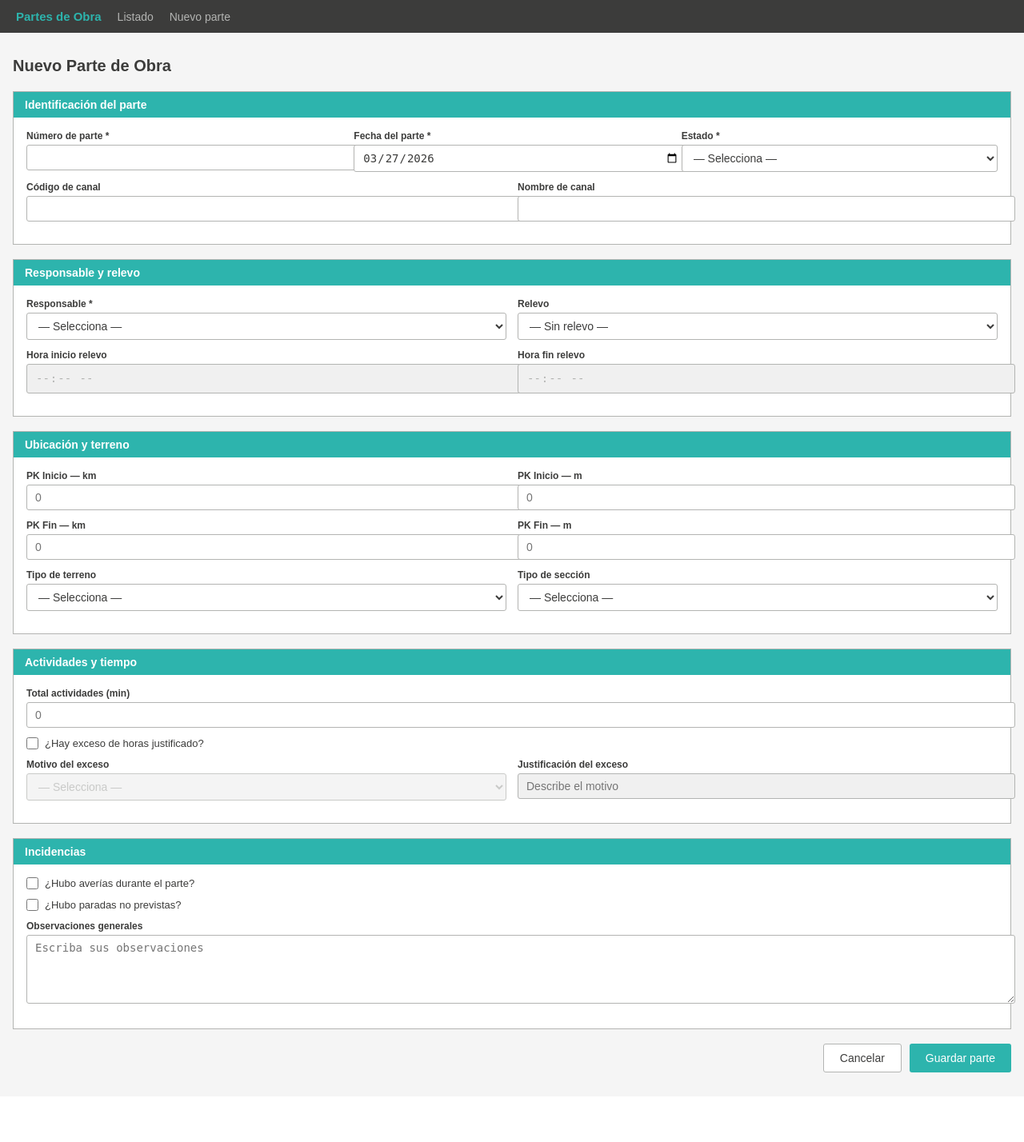
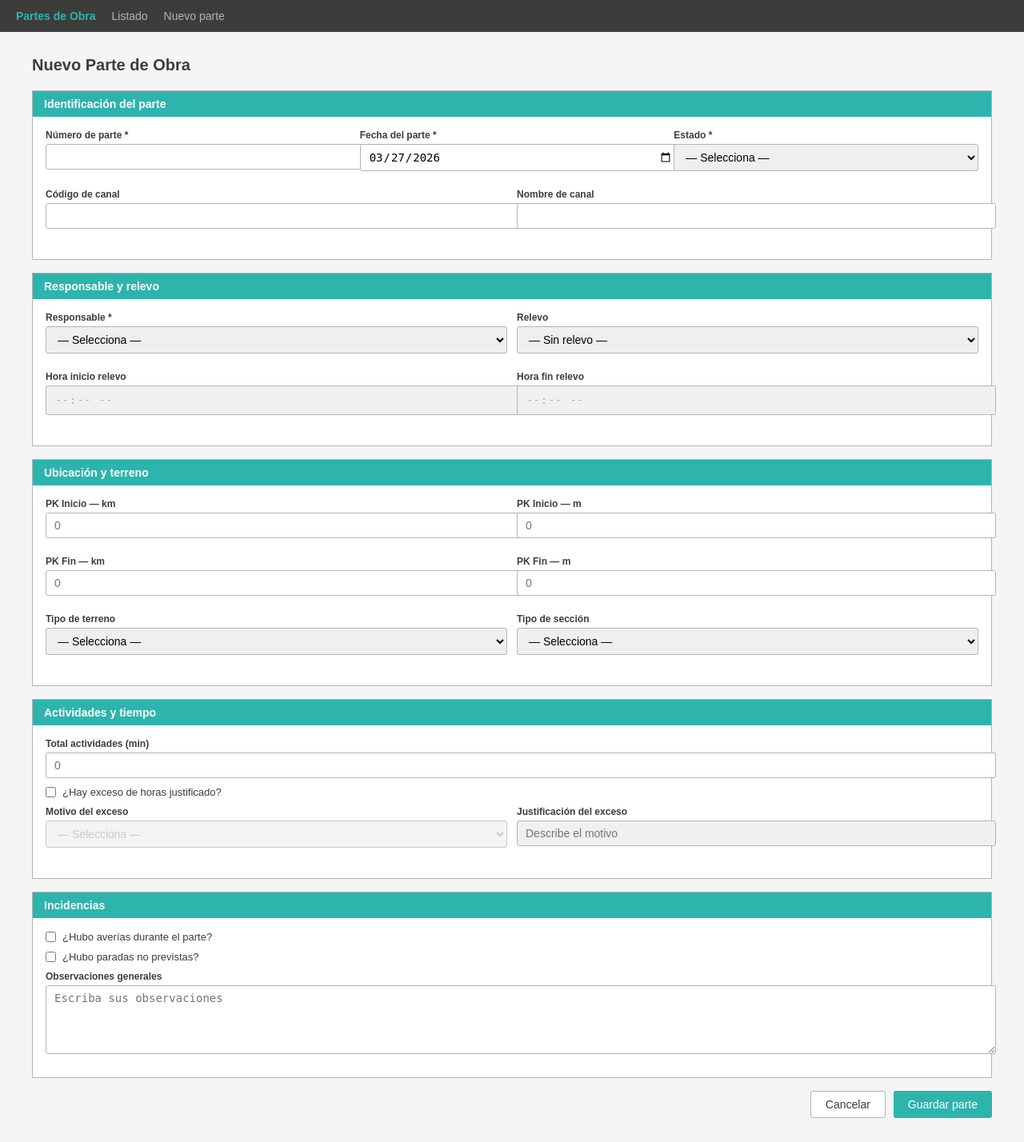
Before and after one commit to miguelrm81/Prueba-Teciman, a Flask app: page /partes/nuevo in a window 1280 px wide. Shown: the whole page at 80% size. Before the commit the page ends 1341 px from the top, so only its background shows below. Run offline with Flask 3, Linux system fonts and the light colour scheme; data that the repository does not hold is empty.

Commit message:
Add files via upload

```diff
--- a/src/static/styles.css
+++ b/src/static/styles.css
@@ -1,4 +1,3 @@
-
 body {
   font-family: Arial, sans-serif;
   font-size: 14px;
@@ -8,7 +7,6 @@ body {
   padding: 0;
 }
 
-/* NAVEGACIÓN */
 nav {
   background-color: #3C3C3B;
   padding: 12px 20px;
@@ -18,7 +16,6 @@ nav a {
   color: #B3B4B2;
   text-decoration: none;
   margin-right: 16px;
-  font-size: 14px;
 }
 
 nav a:hover {
@@ -28,111 +25,91 @@ nav a:hover {
 nav .logo {
   color: #2DB4AD;
   font-weight: bold;
-  font-size: 15px;
 }
 
-/* CONTENEDOR PRINCIPAL */
 .contenedor {
-  max-width: 1300px;
+  max-width: 1200px;
   margin: 30px auto;
   padding: 0 16px;
 }
 
-/* TÍTULO DE PÁGINA */
 h1 {
   font-size: 20px;
-  color: #3C3C3B;
   margin-bottom: 20px;
 }
 
 h2 {
   font-size: 14px;
+  background-color: #2DB4AD;
   color: white;
-  background-color: #2DB4AD;
   padding: 8px 14px;
   margin: 0;
 }
 
-/* SECCIÓN DEL FORMULARIO */
 .seccion {
   background-color: white;
   border: 1px solid #B3B4B2;
-  margin-bottom: 18px;
+  margin-bottom: 16px;
 }
 
 .seccion-cuerpo {
   padding: 16px;
 }
 
-/* CAMPOS */
+.dos-columnas {
+  display: grid;
+  grid-template-columns: 1fr 1fr;
+  gap: 12px;
+  margin-bottom: 12px;
+}
+
+.tres-columnas {
+  display: grid;
+  grid-template-columns: 1fr 1fr 1fr;
+  gap: 12px;
+  margin-bottom: 12px;
+}
+
 label {
   display: block;
   font-size: 12px;
   font-weight: bold;
   margin-bottom: 4px;
-  color: #3C3C3B;
 }
 
-input[type="text"],
-input[type="date"],
-input[type="time"],
-input[type="number"],
-select,
-textarea {
+input, select, textarea {
   width: 100%;
   padding: 7px 10px;
   border: 1px solid #B3B4B2;
   border-radius: 3px;
   font-size: 14px;
-  color: #3C3C3B;
-  background-color: white;
-  margin-bottom: 12px;
+  margin-bottom: 10px;
 }
 
-input:focus,
-select:focus,
-textarea:focus {
+input:focus, select:focus, textarea:focus {
   outline: none;
   border-color: #2DB4AD;
 }
 
-input:disabled,
-select:disabled,
-textarea:disabled {
+input:disabled, select:disabled {
   background-color: #f0f0f0;
   color: #B3B4B2;
-  cursor: not-allowed;
 }
 
 textarea {
+  height: 70px;
   resize: vertical;
-  height: 70px;
 }
 
-/* DOS COLUMNAS */
-.dos-columnas {
-  display: grid;
-  grid-template-columns: 1fr 1fr;
-  gap: 14px;
-}
-
-.tres-columnas {
-  display: grid;
-  grid-template-columns: 1fr 1fr 1fr;
-  gap: 14px;
-}
-
-/* CHECKBOX */
 .campo-check {
   display: flex;
   align-items: center;
   gap: 8px;
-  margin-bottom: 12px;
+  margin-bottom: 10px;
 }
 
-.campo-check input[type="checkbox"] {
-  width: 15px;
-  height: 15px;
+.campo-check input {
+  width: auto;
   margin: 0;
   accent-color: #2DB4AD;
 }
@@ -143,17 +120,61 @@ textarea {
   margin: 0;
 }
 
-/* BOTONES */
+.cabecera-pagina {
+  display: flex;
+  justify-content: space-between;
+  align-items: center;
+  margin-bottom: 16px;
+}
+
+table {
+  width: 100%;
+  border-collapse: collapse;
+  background-color: white;
+  font-size: 12px;
+}
+
+th {
+  background-color: #3C3C3B;
+  color: white;
+  text-align: left;
+  padding: 8px 10px;
+}
+
+td {
+  padding: 6px 10px;
+  border-bottom: 1px solid #e5e5e5;
+}
+
+tr:hover td {
+  background-color: #f9f9f9;
+}
+
+.sin-datos {
+  text-align: center;
+  padding: 40px;
+  color: #B3B4B2;
+  background-color: white;
+  border: 1px solid #B3B4B2;
+}
+
+.botones-form {
+  display: flex;
+  justify-content: flex-end;
+  gap: 10px;
+  margin-top: 6px;
+}
+
 .btn-verde {
   background-color: #2DB4AD;
   color: white;
   border: none;
-  padding: 9px 20px;
-  font-size: 14px;
+  padding: 8px 18px;
   border-radius: 3px;
   cursor: pointer;
   text-decoration: none;
   display: inline-block;
+  font-size: 14px;
 }
 
 .btn-verde:hover {
@@ -164,95 +185,30 @@ textarea {
   background-color: white;
   color: #3C3C3B;
   border: 1px solid #B3B4B2;
-  padding: 9px 20px;
-  font-size: 14px;
+  padding: 8px 18px;
   border-radius: 3px;
   cursor: pointer;
   text-decoration: none;
   display: inline-block;
+  font-size: 14px;
 }
 
-.btn-gris:hover {
-  background-color: #f0f0f0;
-}
-
-.botones-form {
-  display: flex;
-  justify-content: flex-end;
-  gap: 10px;
-  margin-top: 6px;
-}
-
-/* TABLA DEL LISTADO */
-table {
-  width: 100%;
-  border-collapse: collapse;
-  background-color: white;
-}
-
-th {
-  background-color: #3C3C3B;
-  color: white;
-  text-align: left;
-  padding: 10px 14px;
-  font-size: 13px;
-}
-
-td {
-  padding: 10px 14px;
-  border-bottom: 1px solid #e5e5e5;
-  font-size: 13px;
-}
-
-tr:hover td {
-  background-color: #f9f9f9;
-}
-
-/* BOTONES DENTRO DE LA TABLA */
 .btn-tabla-editar {
   color: #2DB4AD;
   border: 1px solid #2DB4AD;
   background: white;
-  padding: 4px 10px;
+  padding: 3px 8px;
   border-radius: 3px;
-  font-size: 12px;
+  font-size: 11px;
   text-decoration: none;
-  display: inline-block;
-}
-
-.btn-tabla-editar:hover {
-  background-color: #2DB4AD;
-  color: white;
 }
 
 .btn-tabla-borrar {
   color: #c0392b;
   border: 1px solid #c0392b;
   background: white;
-  padding: 4px 10px;
+  padding: 3px 8px;
   border-radius: 3px;
-  font-size: 12px;
+  font-size: 11px;
   cursor: pointer;
 }
-
-.btn-tabla-borrar:hover {
-  background-color: #c0392b;
-  color: white;
-}
-
-/* CABECERA CON TÍTULO Y BOTÓN */
-.cabecera-pagina {
-  display: flex;
-  justify-content: space-between;
-  align-items: center;
-  margin-bottom: 16px;
-}
-
-/* TEXTO VACÍO */
-.sin-datos {
-  text-align: center;
-  padding: 40px;
-  color: #B3B4B2;
-  background-color: white;
-  border: 1px solid #B3B4B2;
-}
```
